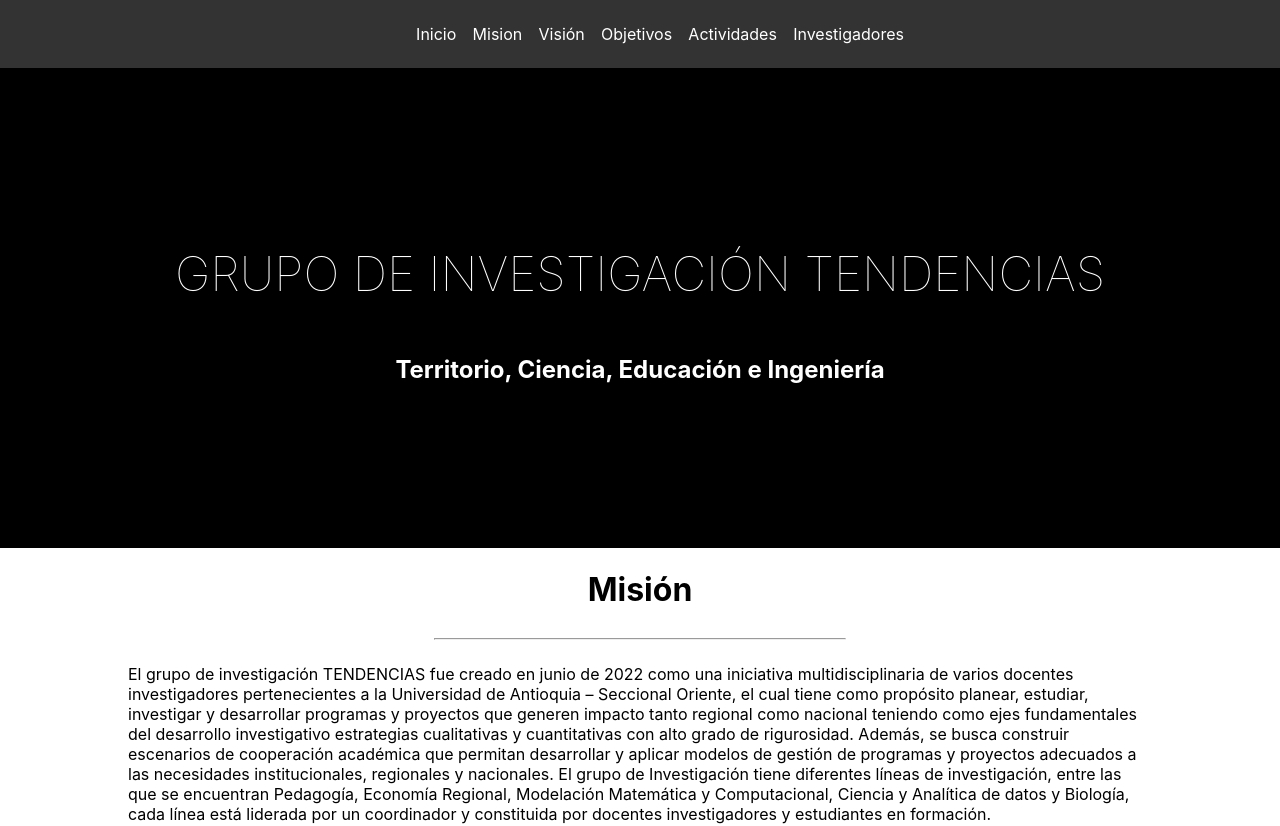
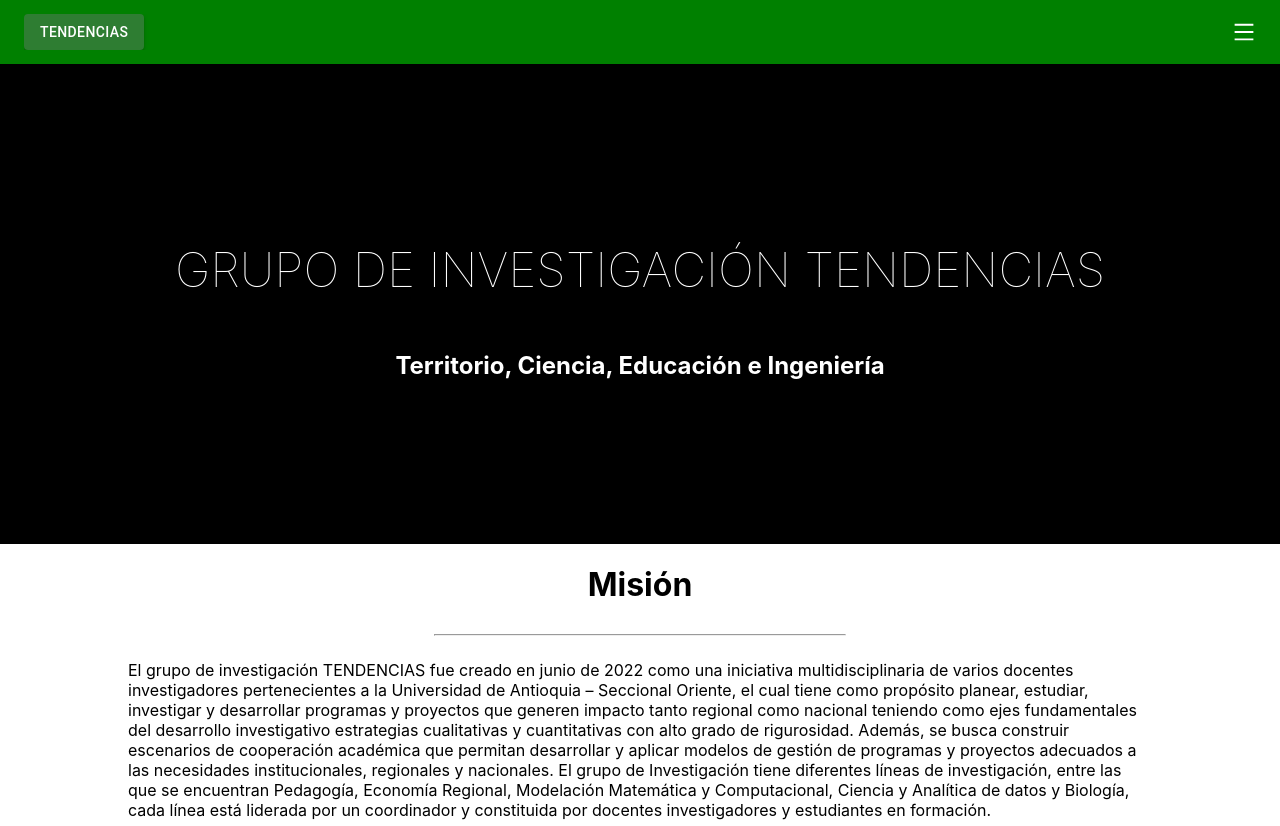
Before and after one commit to williz519/tendencias, a React (Create React App) app: page / in a window 1280 px wide. Shown: the top 826 px of the page. Built offline with nearby package versions, Linux system fonts and the light colour scheme.

Commit message:
feature : Configuracion den Navbar

```diff
--- a/package.json
+++ b/package.json
@@ -3,11 +3,15 @@
   "version": "0.1.0",
   "private": true,
   "dependencies": {
+    "@emotion/react": "^11.10.5",
+    "@emotion/styled": "^11.10.5",
+    "@mui/material": "^5.11.6",
     "@testing-library/jest-dom": "^5.16.5",
     "@testing-library/react": "^13.4.0",
     "@testing-library/user-event": "^13.5.0",
     "react": "^18.2.0",
     "react-dom": "^18.2.0",
+    "react-icons": "^4.7.1",
     "react-router-dom": "^6.8.0",
     "react-scripts": "5.0.1",
     "web-vitals": "^2.1.4"
--- a/src/components/Home/Home.jsx
+++ b/src/components/Home/Home.jsx
@@ -1,5 +1,5 @@
 import React from "react";
-import NavBar from "../NavBar/NavBar";
+import NavBarMU from "../NavBar/NavBarMU";
 import Mision from "../Mision/Mision";
 import Investigadores from "../invesitgadores/investigadores";
 import Footer from "../footer/footer";
@@ -8,7 +8,7 @@
 export const Home = () => {
   return (
     <div>
-      <NavBar />
+      <NavBarMU />
       <Header />
       <Mision />
       <Investigadores />
--- /dev/null
+++ b/src/components/NavBar/NavBarMU.jsx
@@ -0,0 +1,92 @@
+import * as React from 'react';
+import AppBar from '@mui/material/AppBar';
+import Box from '@mui/material/Box';
+import Toolbar from '@mui/material/Toolbar';
+import IconButton from '@mui/material/IconButton';
+import Typography from '@mui/material/Typography';
+import Menu from '@mui/material/Menu';
+import Container from '@mui/material/Container';
+import Avatar from '@mui/material/Avatar';
+import Button from '@mui/material/Button';
+import Tooltip from '@mui/material/Tooltip';
+import MenuItem from '@mui/material/MenuItem';
+import { AiOutlineMenu } from 'react-icons/ai'
+
+
+
+const settings = ['Inicio', 'Investigadores'];
+
+function NavBarMU() {
+
+  const [anchorElUser, setAnchorElUser] = React.useState(null);
+  const handleOpenUserMenu = (event) => {
+    setAnchorElUser(event.currentTarget);
+  };
+
+  const handleCloseUserMenu = () => {
+    setAnchorElUser(null);
+  };
+
+  return (
+    <AppBar position="static">
+      <Container maxWidth="xl"
+        sx={{
+          backgroundColor: 'green'
+
+        }}>
+        <Toolbar disableGutters>
+          <Typography
+            variant="h5"
+            noWrap
+            component="a"
+            href=""
+            sx={{
+              mr: 2,
+              display: { xs: 'flex', md: '  ' },
+              flexGrow: 1,
+              fontFamily: 'monospace',
+              fontWeight: 700,
+              letterSpacing: '.3rem',
+              color: 'inherit',
+              textDecoration: 'none',
+            }}
+          >
+            <Button variant="contained" color="success">
+              Tendencias
+            </Button>
+          </Typography>
+          <Box sx={{ flexGrow: 0 }}>
+            <Tooltip title="Open settings">
+              <IconButton onClick={handleOpenUserMenu} sx={{ p: 0 }}>
+                <AiOutlineMenu style={{ color: 'white' }} />
+              </IconButton>
+            </Tooltip>
+            <Menu
+              sx={{ mt: '45px' }}
+              id="menu-appbar"
+              anchorEl={anchorElUser}
+              anchorOrigin={{
+                vertical: 'top',
+                horizontal: 'right',
+              }}
+              keepMounted
+              transformOrigin={{
+                vertical: 'top',
+                horizontal: 'right',
+              }}
+              open={Boolean(anchorElUser)}
+              onClose={handleCloseUserMenu}
+            >
+              {settings.map((setting) => (
+                <MenuItem key={setting} onClick={handleCloseUserMenu} >
+                  <Typography textAlign="center">{setting}</Typography>
+                </MenuItem>
+              ))}
+            </Menu>
+          </Box>
+        </Toolbar>
+      </Container>
+    </AppBar>
+  );
+}
+export default NavBarMU;
```
Also changed, not shown: 1 other file (tests, documents, lock files or other folders).
